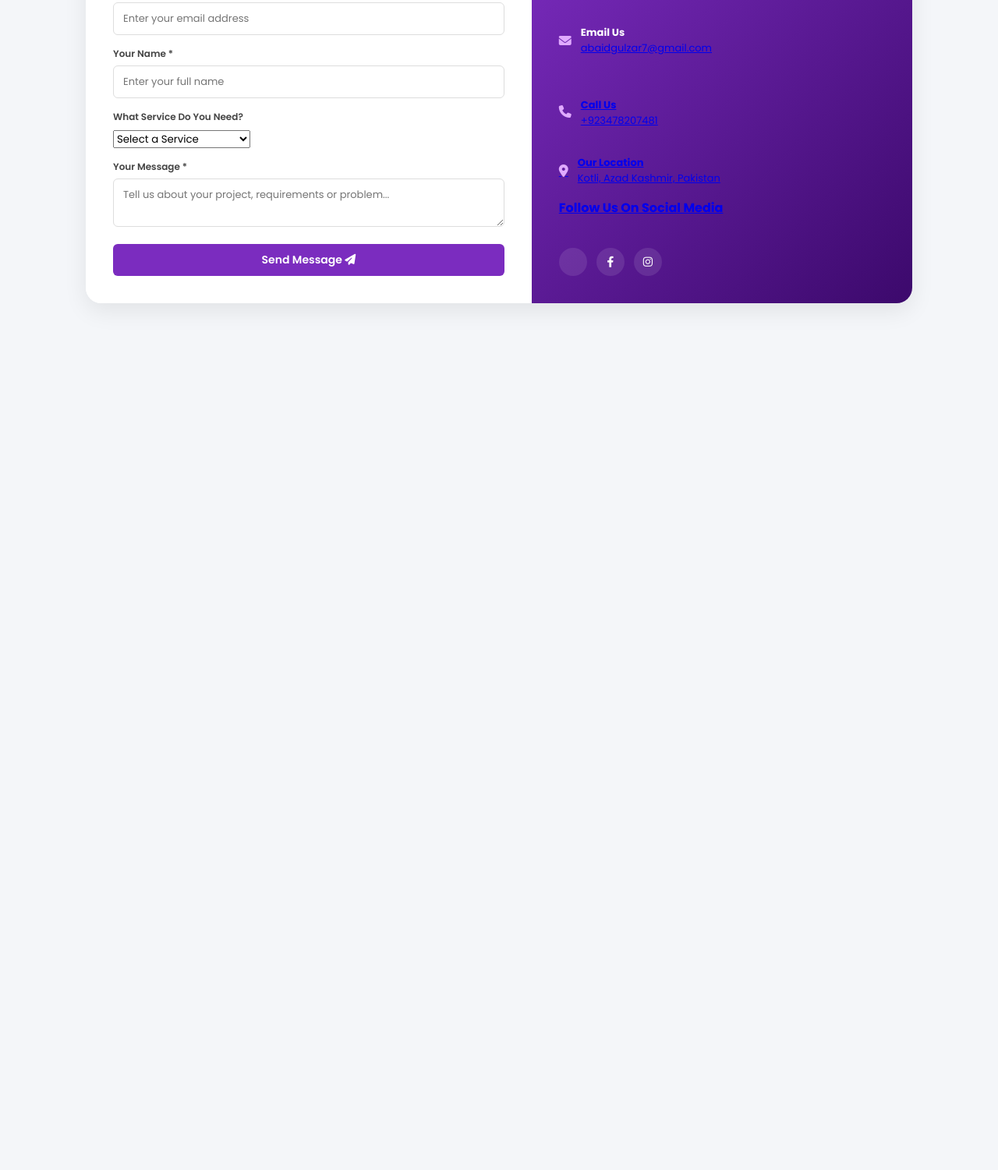
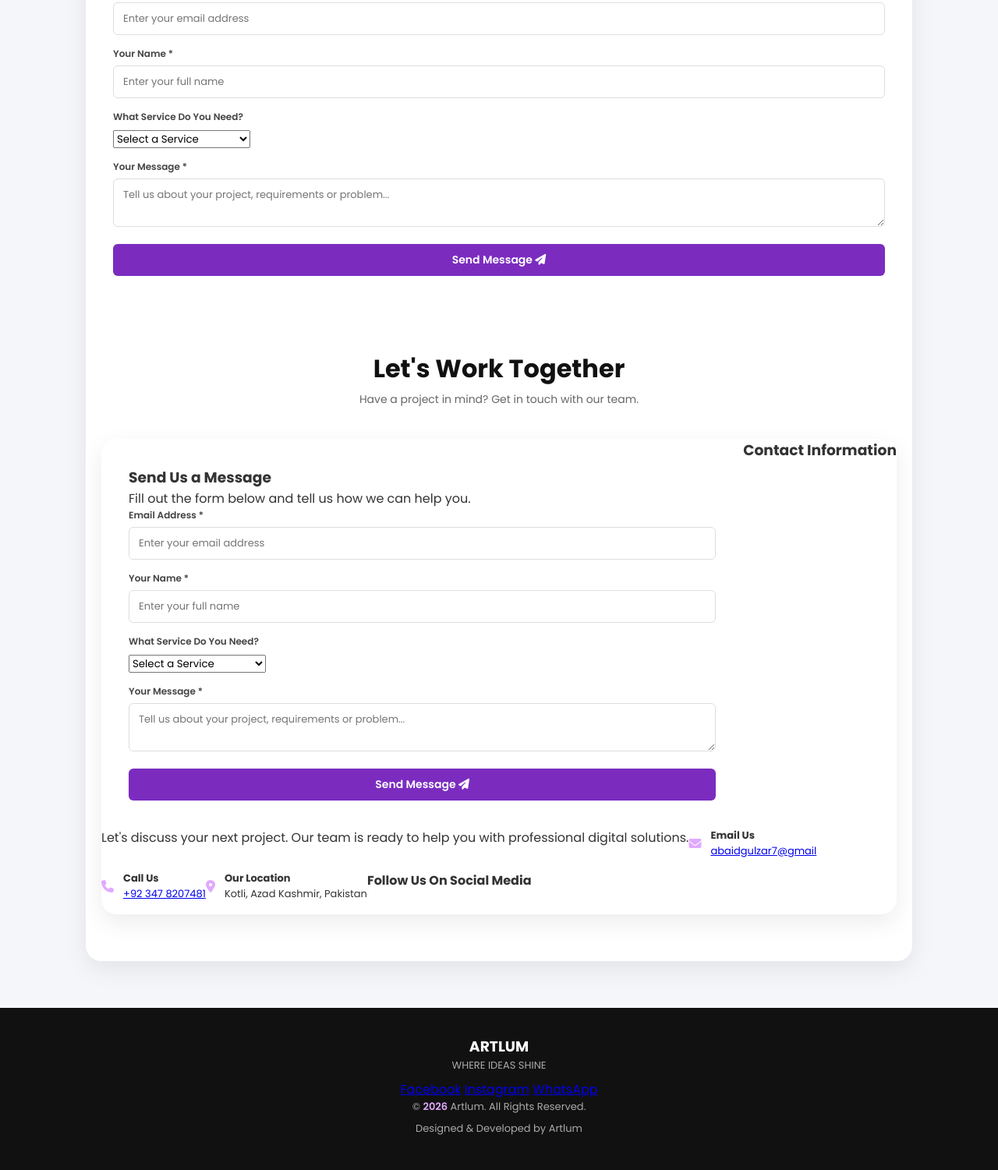
Before and after one commit to artlumhub/artlum, a plain HTML site: page index.html in a window 1280 px wide. Shown: the part 2502-4003 px from the top of the page at 78% size. Before the commit the page ends 2951 px from the top, so only its background shows below. Drawn offline with Linux system fonts and the light colour scheme.

Commit message:
Update index.html

```diff
--- a/index.html
+++ b/index.html
@@ -376,7 +376,74 @@
         </div>
 
         <!-- Contact Information -->
-        <div class="contact-info">
+        <!-- Professional Contact Section -->
+<section class="contact-section" id="contact">
+
+    <div class="section-title">
+        <h3>Let's Work Together</h3>
+        <p>Have a project in mind? Get in touch with our team.</p>
+    </div>
+
+    <div class="contact-box">
+
+        <!-- Contact Form -->
+        <div class="contact-form">
+
+            <h3>Send Us a Message</h3>
+            <p>Fill out the form below and tell us how we can help you.</p>
+
+            <form action="https://formspree.io/f/YOUR_FORM_ID"
+                  method="POST">
+
+                <div class="form-group">
+                    <label>Email Address *</label>
+                    <input type="email"
+                           name="email"
+                           placeholder="Enter your email address"
+                           required>
+                </div>
+
+                <div class="form-group">
+                    <label>Your Name *</label>
+                    <input type="text"
+                           name="name"
+                           placeholder="Enter your full name"
+                           required>
+                </div>
+
+                <div class="form-group">
+                    <label>What Service Do You Need?</label>
+
+                    <select name="service" required>
+                        <option value="">Select a Service</option>
+                        <option>Website Development</option>
+                        <option>Software Development</option>
+                        <option>E-Commerce Solutions</option>
+                        <option>Video Editing</option>
+                        <option>Graphic Design</option>
+                        <option>IT Training</option>
+                        <option>Other Inquiry</option>
+                    </select>
+                </div>
+
+                <div class="form-group">
+                    <label>Your Message *</label>
+                    <textarea name="message"
+                              placeholder="Tell us about your project, requirements or problem..."
+                              required></textarea>
+                </div>
+
+                <button type="submit" class="form-submit">
+                    Send Message <i class="fa-solid fa-paper-plane"></i>
+                </button>
+
+            </form>
+        </div>
+
+        <!-- Contact Information -->
+            <h3>Contact Information</h3>
+
+            <p>
                 Let's discuss your next project.
                 Our team is ready to help you with
                 professional digital solutions.
@@ -387,7 +454,8 @@
                 <div>
                     <strong>Email Us</strong><br>
                     <a href="mailto:abaidgulzar7@gmail.com">
-                        abaidgulzar7@gmail.com
+                        abaidgulzar7@gmail
+                    </a>
                 </div>
             </div>
 
@@ -395,8 +463,9 @@
                 <i class="fa-solid fa-phone"></i>
                 <div>
                     <strong>Call Us</strong><br>
-                    <a href="tel:+923478207481">
-                        +923478207481
+                    <a href="tel:++92 347 8207481">
+                        +92 347 8207481
+                    </a>
                 </div>
             </div>
 
@@ -419,3 +488,48 @@
                 <a href="#" aria-label="Instagram">
                     <i class="fa-brands fa-instagram"></i>
                 </a>
+
+                <a href="#" aria-label="LinkedIn">
+                    <i class="fa-brands fa-linkedin-in"></i>
+                </a>
+
+                <a href="#" aria-label="YouTube">
+                    <i class="fa-brands fa-youtube"></i>
+                </a>
+
+                <a href="#" aria-label="WhatsApp">
+                    <i class="fa-brands fa-whatsapp"></i>
+                </a>
+
+            </div>
+
+        </div>
+
+    </div>
+</section>
+    <!-- Footer Section -->
+<footer class="site-footer">
+    <div class="footer-content">
+        <h3>ARTLUM</h3>
+        <p>WHERE IDEAS SHINE</p>
+
+        <div class="footer-social">
+            <a href="YOUR_FACEBOOK_URL" target="_blank">Facebook</a>
+            <a href="YOUR_INSTAGRAM_URL" target="_blank">Instagram</a>
+            <a href="https://wa.me/923478207481" target="_blank">WhatsApp</a>
+        </div>
+
+        <div class="footer-bottom">
+            <p>
+                &copy; <span id="copyright-year"></span> Artlum.
+                All Rights Reserved.
+            </p>
+            <p>Designed &amp; Developed by Artlum</p>
+        </div>
+    </div>
+</footer>
+
+<script>
+    document.getElementById("copyright-year").textContent =
+        new Date().getFullYear();
+</script>
```
